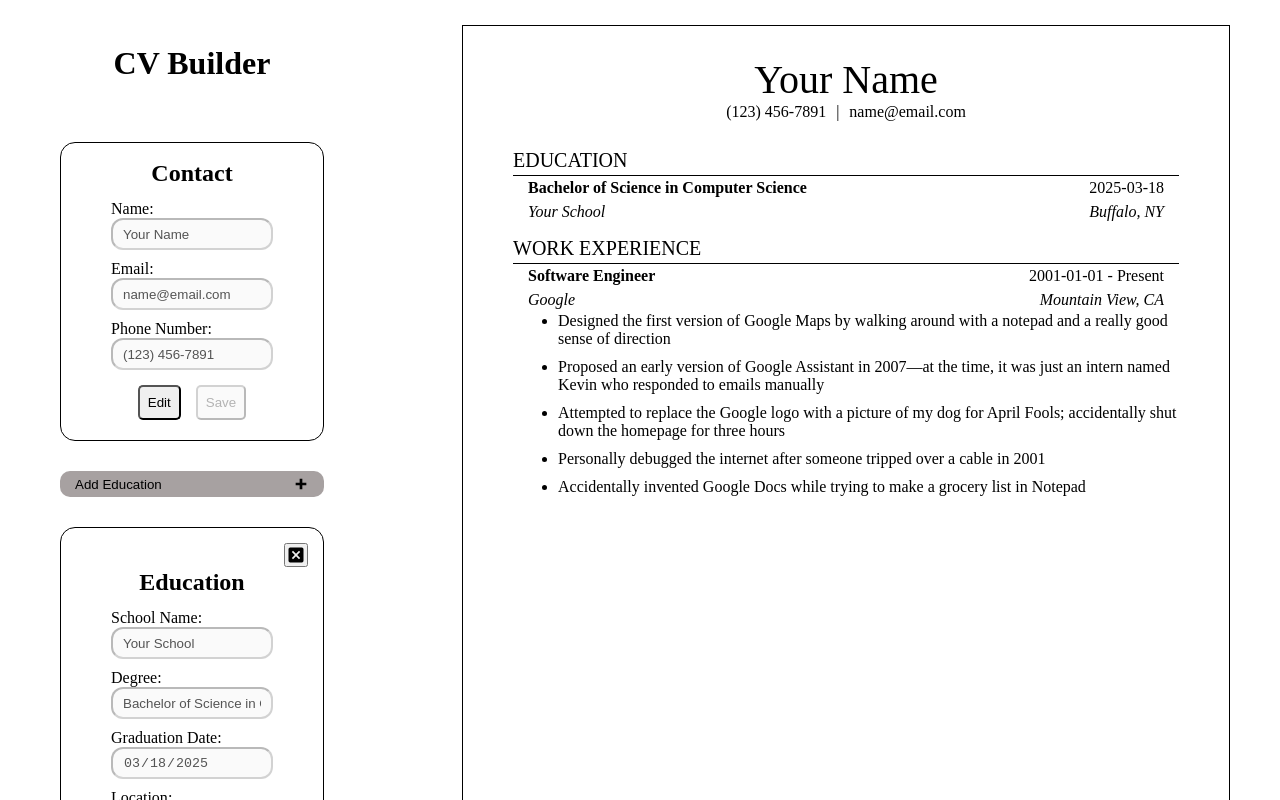
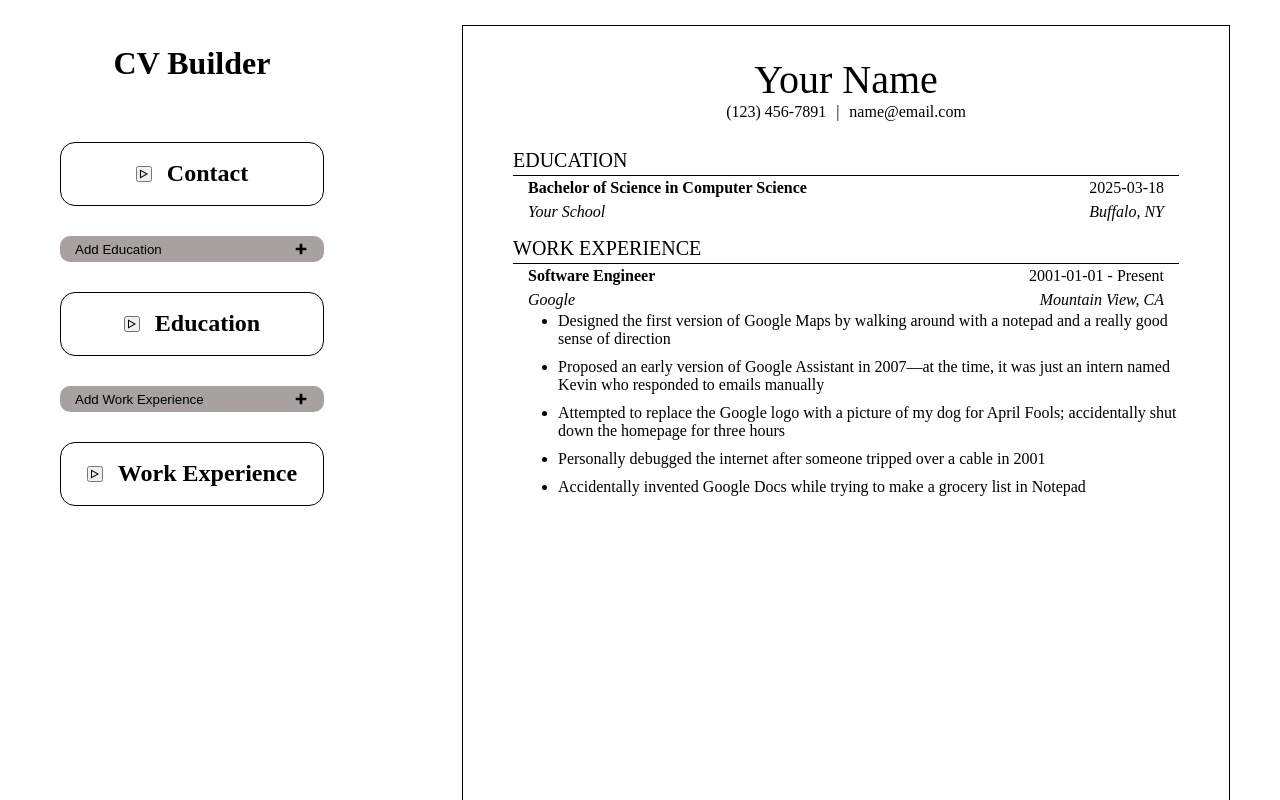
Before and after one commit to dfitch96/cv-app, a React (Vite) app: page / in a window 1280 px wide. Shown: the top 800 px of the page. Built offline with nearby package versions, Linux system fonts and the light colour scheme.

Commit message:
made input cards collapsible

```diff
--- a/src/components/ContactCard.jsx
+++ b/src/components/ContactCard.jsx
@@ -3,11 +3,12 @@ import {Input} from './Input';
 import {ButtonGroup} from './ButtonGroup';
 import '../styles/Input.css';
 import { useState } from 'react';
+import DetailsButton from './DetailsButton';
 
 
 export default function ContactCard({formData, handleInputOnChange, setCVData}){
   const [isDisabled, setIsDisabled] = useState(true);
-
+  const[isCollapsed, setIsCollapsed] = useState(true);
 
   function handleEditOnClick(){
     setIsDisabled(false);
@@ -27,20 +28,25 @@ export default function ContactCard({formData, handleInputOnChange, setCVData}){
       console.log("form saved");
     }
 
-
   }
 
+  function handleDetailsOnClick(){
+    setIsCollapsed(!isCollapsed);
+  }
 
 
   return (
     <div id ='contact-info' className="card">
-      <h2 className="card-header">Contact</h2>
+      <h2 className="card-header">{<DetailsButton handler={handleDetailsOnClick} isCollapsed={isCollapsed}/>}Contact</h2>
+      {!isCollapsed &&
         <form onSubmit={handleSaveOnClick}>
           <Input id="name" labelText="Name" type="text" disabled={isDisabled} value={formData.name} onChange={handleInputOnChange}/>
           <Input id="email" labelText="Email" type="email" disabled={isDisabled} value={formData.email} onChange={handleInputOnChange}/>
           <Input id="phone" labelText="Phone Number" type="tel" disabled={isDisabled} value={formData.phone} onChange={handleInputOnChange}/>
           <ButtonGroup disabled={isDisabled} handleEdit={handleEditOnClick} />
         </form>
+      }
+
     </div>
 
   );
--- /dev/null
+++ b/src/components/DetailsButton.jsx
@@ -0,0 +1,11 @@
+import DetailsIcon from '../assets/details.svg';
+
+
+export default function DetailsButton({handler, isCollapsed}){
+
+    return (
+        <button className="details" onClick={handler} >
+            <img src={DetailsIcon} style={{transform: isCollapsed ? 'rotate(-90deg)' : 'rotate(0deg)'}}></img>
+        </button>
+    )
+}
--- a/src/components/EducationCard.jsx
+++ b/src/components/EducationCard.jsx
@@ -3,10 +3,12 @@ import { useState } from "react";
 import {Input} from "./Input";
 import {ButtonGroup} from "./ButtonGroup";
 import DeleteButton from "./DeleteButton";
+import DetailsButton from "./DetailsButton";
 
 
 export default function EducationCard({formData, handleInputOnChange, setCVData, CVData, handleDelete}){
   const [isDisabled, setIsDisabled] = useState(true);
+  const [isCollapsed, setIsCollapsed] = useState(true);
 
   function handleEditOnClick(){
     setIsDisabled(false);
@@ -27,14 +29,18 @@ export default function EducationCard({formData, handleInputOnChange, setCVData,
       ]);
     }
 
+  }
 
+  function handleDetailsOnClick(){
+    setIsCollapsed(!isCollapsed);
   }
 
 
   return (
      <div className="card">
-      <DeleteButton id={formData.id} handleDelete={handleDelete} />
-      <h2 className="card-header">Education</h2>
+      {!isCollapsed && <DeleteButton id={formData.id} handleDelete={handleDelete} />}
+      <h2 className="card-header">{<DetailsButton isCollapsed={isCollapsed} handler={handleDetailsOnClick}/>}Education</h2>
+      {!isCollapsed &&
         <form onSubmit={handleSaveOnClick}>
           <Input id={`school-${formData.id}`} name={'school'} dataId={formData.id} labelText="School Name" type="text" disabled={isDisabled} value={formData.school} onChange={handleInputOnChange} />
           <Input id={`degree-${formData.id}`} name={'degree'} dataId={formData.id} labelText="Degree" type="text" disabled={isDisabled} value={formData.degree} onChange={handleInputOnChange} />
@@ -42,6 +48,9 @@ export default function EducationCard({formData, handleInputOnChange, setCVData,
           <Input id={`location-${formData.id}`} name={'location'} dataId={formData.id} labelText="Location" type="text" disabled={isDisabled} value={formData.location} onChange={handleInputOnChange}/>
           <ButtonGroup disabled={isDisabled} handleEdit={handleEditOnClick} />
         </form>
+
+      }
+
     </div>
   )
 }
--- a/src/components/WorkExperienceCard.jsx
+++ b/src/components/WorkExperienceCard.jsx
@@ -1,12 +1,14 @@
 
 import { useState } from "react";
 import DeleteButton from "./DeleteButton";
+import DetailsButton from "./DetailsButton";
 import { Input, Checkbox, TextArea } from "./Input";
 import {Button, ButtonGroup} from "./ButtonGroup";
 
 export default function WorkExperienceCard({formData, handleInputOnChange, handleAddDutyOnClick, handleDutyOnChange, handleDelete, setCVData, CVData}){
 
    const [isDisabled, setIsDisabled] = useState(true);
+   const[isCollapsed, setIsCollapsed] = useState(true);
 
     function handleEditOnClick(){
       setIsDisabled(false);
@@ -29,11 +31,16 @@ export default function WorkExperienceCard({formData, handleInputOnChange, handl
       }
     }
 
+    function handleDetailsOnClick(){
+      setIsCollapsed(!isCollapsed);
+    }
+
   return (
 
     <div className="card">
-      <DeleteButton id={formData.id} handleDelete={handleDelete} />
-      <h2 className="card-header">Work Experience</h2>
+      {!isCollapsed && <DeleteButton id={formData.id} handleDelete={handleDelete} />}
+      <h2 className="card-header">{<DetailsButton isCollapsed={isCollapsed} handler={handleDetailsOnClick}/>}Work Experience</h2>
+      {!isCollapsed &&
         <form onSubmit={handleSaveOnClick}>
           <Input id={`job-title-${formData.id}`} name={'jobTitle'} dataId={formData.id} labelText='Job Title' type="text" value={formData.jobTitle} onChange={handleInputOnChange} disabled={isDisabled}/>
           <Input id={`company-${formData.id}`} name={'company'} dataId={formData.id} labelText='Company' type="text" value={formData.company} onChange={handleInputOnChange} disabled={isDisabled}/>
@@ -45,6 +52,9 @@ export default function WorkExperienceCard({formData, handleInputOnChange, handl
           {formData.duties.map(duty => <TextArea key={duty.id} id={duty.id} dataId={formData.id} name={'duty'} labelText={'Duty'} value={duty.text} disabled={isDisabled} onChange={handleDutyOnChange} />)}
           <ButtonGroup disabled={isDisabled} handleEdit={handleEditOnClick} />
         </form>
+
+      }
+
     </div>
 
   );
--- a/src/styles/Input.css
+++ b/src/styles/Input.css
@@ -14,6 +14,12 @@
   align-items: center;
   padding: 2px 10px;
   border-bottom: thin solid white;
+  gap: 15px;
+}
+
+.details{
+  height: 1rem;
+  width: 1rem;
 }
 
 .card > form{
```
Also changed, not shown: src/assets/details.svg (added). Lines whose indentation alone changed are shown as unchanged.
